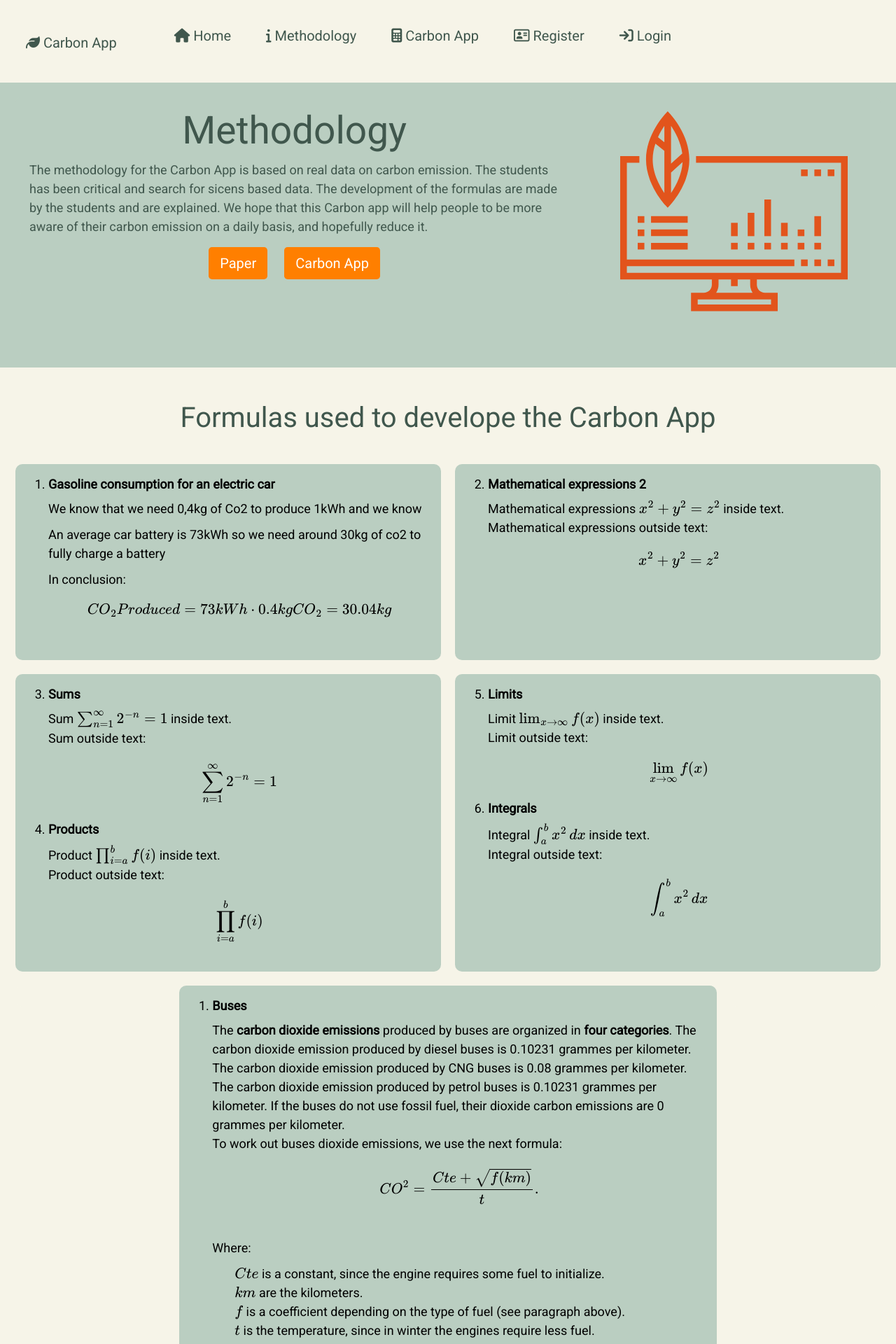
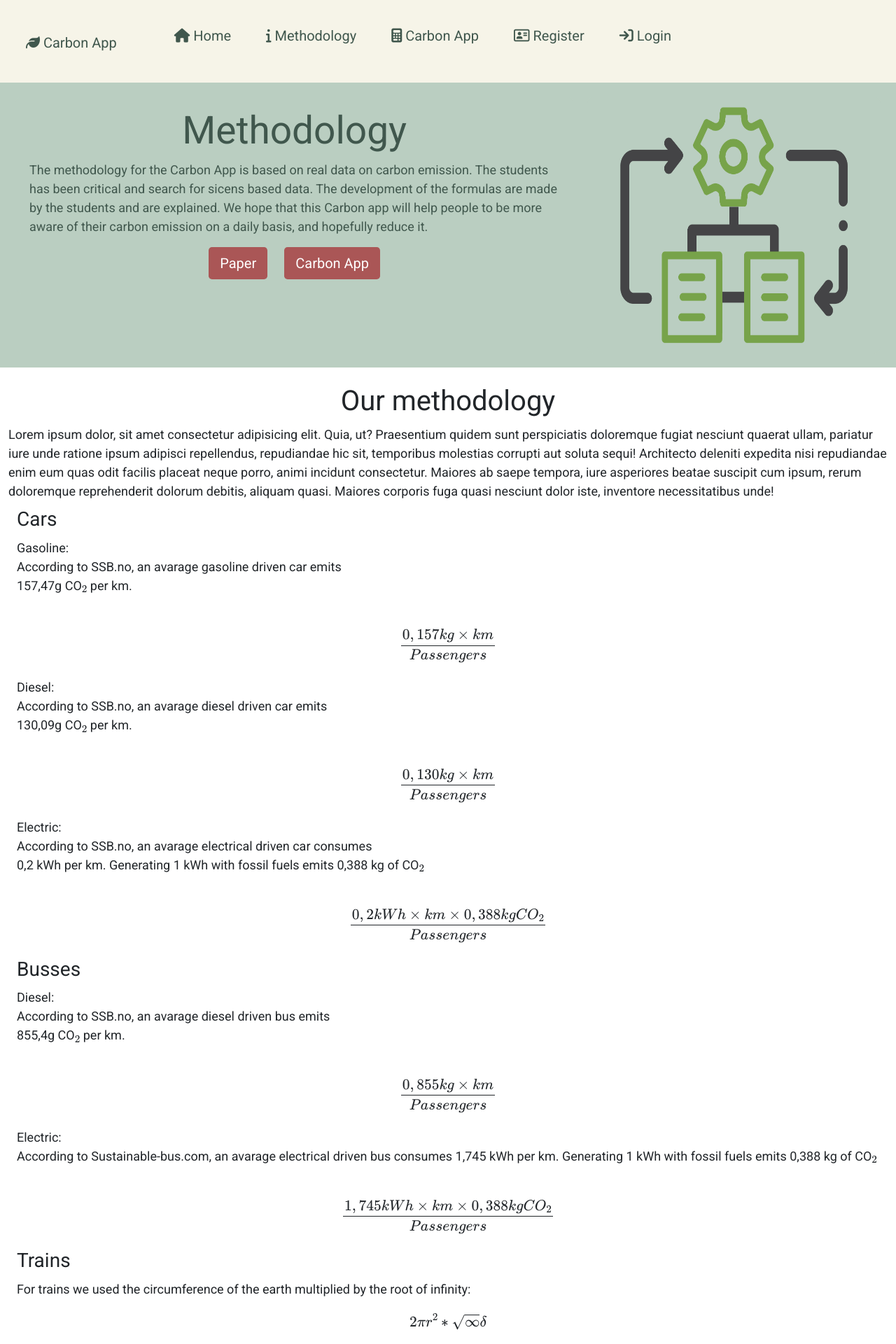
Before and after one commit to Andrei-Cos/Carbon_App_Grp1, a Flask app: page /methodology in a window 1280 px wide. Shown: the top 1920 px of the page at 70% size. Run offline with Flask 2, Linux system fonts and the light colour scheme; some libraries are stand-ins or nearby versions.

Commit message:
Update methodology.html

```diff
--- a/capp/templates/methodology.html
+++ b/capp/templates/methodology.html
@@ -14,172 +14,119 @@ Home, section 2 (developers, boxes): #AA5656
 
       <div class="header">
         <div class="box">
-        <h1 style="font-size:55px;"><span class="text-logo"> Methodology</span></h1>
+          <h1 style= "font-size:55px;"><span class=text-logo> Methodology</span></h1>
           <p style="text-align:left;">
               The methodology for the Carbon App is based on real data on carbon emission. The students has been critical and search for sicens based data. The development of the formulas are made by the students and are explained. We hope that this Carbon app will help people to be more aware of their carbon emission on a daily basis, and hopefully reduce it.
           </p>
           <div class="container_buttons_links_header">
             <div class="btn">
-                <a href="https://docs.google.com/document/d/1LB7sJ2ddfoHPvye0LtYxO5xrmzEQeNHj2j6Ac6Gt_8c/edit?usp=sharing" class="btn btn-primary btn-lg mr-2", style="background-color:#FF7F00;" target="_blank">Paper</a>
+                <a href="https://docs.google.com/document/d/1LB7sJ2ddfoHPvye0LtYxO5xrmzEQeNHj2j6Ac6Gt_8c/edit?fbclid=IwAR3QH5EGtb0Qicoog0iJNQiYWfmuadTB3eiiieQOIfvOQS1CTFyBkUBR96I" class="btn btn-primary btn-lg mr-2", style="background-color:#aa5656" target="_blank">Paper</a>
             </div>
             <div class="btn">
-                <a href="{{url_for('carbon_app.carbon_app_home')}}" class="btn btn-primary btn-lg mr-2", style="background-color:#FF7F00;">Carbon App</a>
+                <a href="{{url_for('carbon_app.carbon_app_home')}}" class="btn btn-primary btn-lg mr-2", style="background-color:#aa5656;">Carbon App</a>
             </div>
           </div>
         </div>
         <div class="box">
           <img
-            src="{{url_for('static', filename='icons/methodology5.svg')}}"
+            src="{{url_for('static', filename='icons/methodology_photo.png')}}"
             width="325"
             height="337"
             alt=""/>
         </div>
       </div>
+
     </div>
 </section>
 
-<!-- Methodology -->
-<section class="section_body_methodology">
+<!-- Transports -->
+<section class="section_transports">
     <div class="container">
+
+      <div class="transports" style="display:block;">
         <br>
-        <br>
-        <div class="methodology" style="color: #40574D; display:block;">
-            <h1 style="text-align:center;"> Formulas used to develope the Carbon App </h1>
-        </div>
-        <br>
-
-        <!--Enumerated list (table with two columns)-->
-        <div class="methodology">
-            <div class="box_table2" style="height:280px;">
-                <ol start="1">
-                    <li>
-                        <h4>Gasoline consumption for an electric car</h4>
-                        <p>We know that we need 0,4kg of Co2 to produce 1kWh and we know</p>
-                        <p>An average car battery is 73kWh so we need around 30kg of co2 to fully charge a battery</p>
-                        <p class="text-left">
-                            In conclusion:
-                            \[ CO_2 Produced = {73 kWh\cdot0.4 kg CO_2 = 30.04 kg} \]
-                    </li>
-                </ol>
-            </div>
-            <div class="box_table2" style="height:280px;">
-                <ol start="2">
-                    <li>
-                        <h4>Mathematical expressions 2</h4>
-                        <p class="text-left">
-                            Mathematical expressions \( x^2 + y^2 = z^2 \) inside text.
-                            <br>
-                            Mathematical expressions outside text:
-                            \[ x^2 + y^2 = z^2 \]
+        <h1 style="text-align:center;"> Our methodology</h1>
+        <p>
+          Lorem ipsum dolor, sit amet consectetur adipisicing elit. Quia, ut? Praesentium quidem sunt perspiciatis doloremque fugiat nesciunt quaerat ullam, pariatur iure unde ratione ipsum adipisci repellendus, repudiandae hic sit, temporibus molestias corrupti aut soluta sequi! Architecto deleniti expedita nisi repudiandae enim eum quas odit facilis placeat neque porro, animi incidunt consectetur. Maiores ab saepe tempora, iure asperiores beatae suscipit cum ipsum, rerum doloremque reprehenderit dolorum debitis, aliquam quasi. Maiores corporis fuga quasi nesciunt dolor iste, inventore necessitatibus unde!
         </p>
-                    </li>
-                </ol>
-            </div>
       </div>
 
-        <!--Enumerated list (table with two columns)-->
-        <div class="methodology">
-            <div class="box_table2" style="height:425px;">
-                <ol start="3">
-                    <li>
-                        <h4>Sums</h4>
-                        <p class="text-left">
-                            Sum \(\sum_{n=1}^{\infty} 2^{-n} = 1\) inside text.
-                            <br>
-                            Sum outside text:
-                            \[ \sum_{n=1}^{\infty} 2^{-n} = 1 \]
+      <div class="transports" style="text-align: left;">
+          <div class="container">
+            <div class="box">
+
+              <h3>Cars</h3>
+              <p>
+                Gasoline:
+                <br>According to SSB.no, an avarage gasoline driven car emits <br>157,47g CO\(_2\) per km.
+                <br><br>\[{0,157kg \times km} \over Passengers \]
+
+                Diesel:
+                <br>According to SSB.no, an avarage diesel driven car emits <br>130,09g CO\(_2\) per km.
+                <br><br>\[{0,130kg \times km} \over Passengers \]
+                Electric:
+                <br>According to SSB.no, an avarage electrical driven car consumes
+                <br>0,2 kWh per km. Generating 1 kWh with fossil fuels emits 0,388 kg of CO\(_2\)
+                <br><br>\[{0,2 kWh \times km \times 0,388 kg CO_2} \over Passengers \]
               </p>
-                    </li>
-                    <li>
-                        <h4>Products</h4>
-                        <p class="text-left">
-                            Product \(\prod_{i=a}^{b} f(i)\) inside text.
-                            <br>
-                            Product outside text:
-                            \[ \prod_{i=a}^{b} f(i) \]
+            </div>
+            <div class="box">
+              <h3>Busses</h3>
+              <p>
+                Diesel:
+                <br>According to SSB.no, an avarage diesel driven bus emits <br>855,4g CO\(_2\) per km.
+                <br><br>\[{0,855kg \times km} \over Passengers \]
+                Electric:
+                <br>According to Sustainable-bus.com, an avarage electrical driven bus consumes
+                1,745 kWh per km. Generating 1 kWh with fossil fuels emits 0,388 kg of CO\(_2\)
+                <br><br>\[{1,745 kWh \times km \times 0,388 kg CO_2} \over Passengers \]
+
+            </div>
+            <div class="box">
+              <h3>Trains</h3>
+              <p>
+                For trains we used the circumference of the earth multiplied by the root of infinity:
+                <br> \[{2 \pi r^2} * \sqrt{\infty} \delta\]
               </p>
-                    </li>
-                </ol>
-            </div>
-            <div class="box_table2" style="height:425px;">
-                <ol start="5">
-                    <li>
-                        <h4>Limits</h4>
-                        <p class="text-left">
-                            Limit \(\lim_{x\to\infty} f(x)\) inside text.
-                            <br>
-                            Limit outside text:
-                            \[ \lim_{x\to\infty} f(x) \]
-                        </p>
-                    </li>
-                    <li>
-                        <h4>Integrals</h4>
-                        <p class="text-left">
-                            Integral \(\int_{a}^{b} x^2 \,dx\) inside text.
-                            <br>
-                            Integral outside text:
-                            \[ \int_{a}^{b} x^2 \,dx \]
-                        </p>
-                    </li>
-                </ol>
             </div>
           </div>
 
 
 
-        <!--Enumerated list (table with one column)-->
-        <div class="methodology">
-            <div class="box_table1">
+          <div class="container" style="margin: 0;">
+            <div class="box2">
+              <h3>Bicycle</h3>
+              <p>
+                A grown man that weighs 80kg and is 180cm tall, bicycling in the city
+                <br>will use energy worth of 0,037 kWh. (here we could convert to juuls and tell how much he would need to eat??)
+                <br><br>
+                eBike:
+                <br>According to tredz.co.uk, an electrical bike with maximum capacity of 400 Wh will be last for 80km
+                on an open road, with good road surfaces and a steady pace. \({400 Wh \over 80km} = 5 Wh = 0,005 kWh \)
+                per km. Generating 1 kWh with fossil fuels emits 0,388 kg of CO\(_2\)
+                <br><br>\[0,005 kWh \times km \times 0,388 kg CO_2\]
 
-            </div>
-            <div class="box_table1">
-                <ol>
-                    <li>
-                        <h4>Buses</h4>
-                        <p class="text-left">
-                            The <strong>carbon dioxide emissions</strong> produced by buses are organized in <strong>four categories</strong>. The carbon dioxide emission produced by diesel buses is 0.10231 grammes per kilometer. The carbon dioxide emission produced by CNG buses is 0.08 grammes per kilometer. The carbon dioxide emission produced by petrol buses is 0.10231 grammes per kilometer. If the buses do not use fossil fuel, their dioxide carbon emissions are 0 grammes per kilometer.
-                            <br>
-                            To work out buses dioxide emissions, we use the next formula:
-                            \[CO^2 = {Cte + \sqrt{f(km)} \over t}.\]
-                            <br>
-                            Where:
-                            <ul style="text-align:left;">
-                                <li>
-                                    \(Cte\) is a constant, since the engine requires some fuel to initialize.
-                                </li>
-                                <li>
-                                    \(km\) are the kilometers.
-                                </li>
-                                <li>
-                                    \(f\) is a coefficient depending on the type of fuel (see paragraph above).
-                                </li>
-                                <li>
-                                    \(t\) is the temperature, since in winter the engines require less fuel.
-                                </li>
-                            </ul>
 
               </p>
-                    </li>
-                    <li>
-                        <h4>Cars</h4>
-                        <p class="text-left">
-                            ...
+            </div>
+            <div class="box2">
+              <h3>Airplain</h3>
+              <p>
+                For airplains we used:
+                <br>\[T_{earth} = \sqrt{2 \pi^2 R^3 \over Gm_{sum}}\]
               </p>
-                    </li>
-                    <li>
-                        <h4>Planes</h4>
-                        <p class="text-left">
-                            ...
+            </div>
+            <div class="box2">
+            <h3>Walk</h3>
+
+            <p>
+              A grown man that weighs 80kg and is 180cm tall, walking in a pace of 4 km/h
+              will use energy worth of 0,065 kWh. (here we could convert to juuls and tell how much he would need to eat??)
+
             </p>
-                    </li>
-                </ol>
-            </div>
-            <div class="box_table1">
-
           </div>
       </div>
-
-
+    </div>
 
     </div>
   </section>
```
Lines whose indentation alone changed are shown as unchanged.
